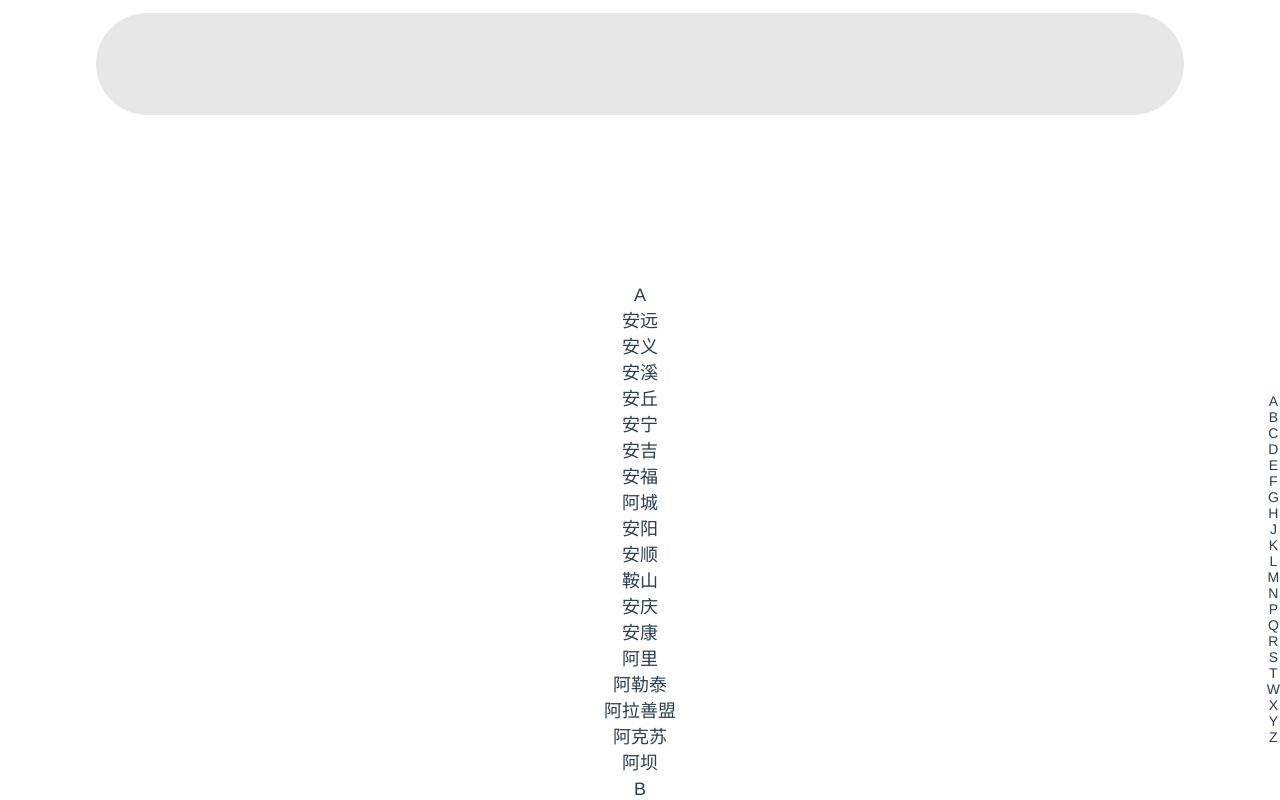
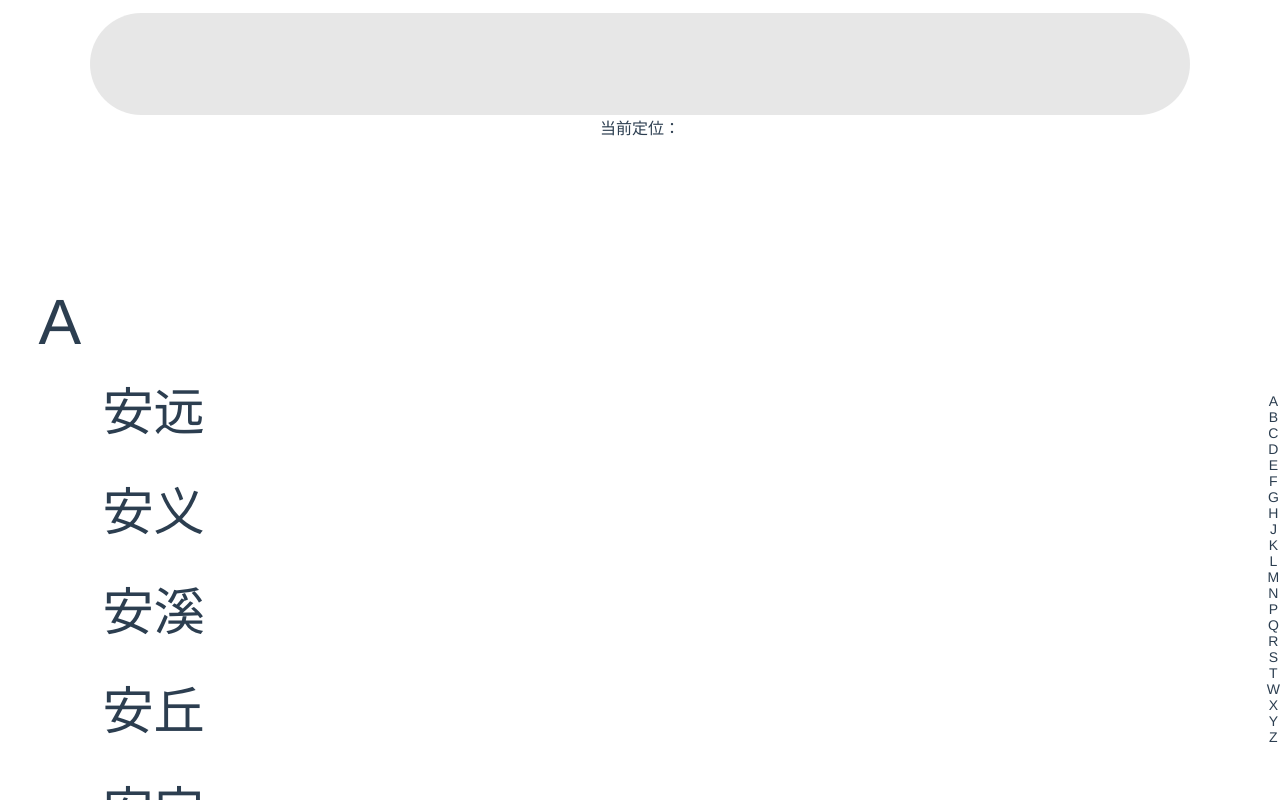
Before and after one commit to xxxxxyn/vueElm, a Vue app: page /address in a window 1280 px wide. Built offline with nearby package versions, Linux system fonts and the light colour scheme.

Commit message:
update Address page

```diff
--- a/src/App.vue
+++ b/src/App.vue
@@ -6,8 +6,6 @@
 
 <script>
 export default {
-
-
 
 }
 
@@ -22,8 +20,6 @@ export default {
   -moz-osx-font-smoothing: grayscale;
   text-align: center;
   color: #2c3e50;
-  /*display: flex;*/
-  /*flex-direction: column;*/
   height: 100vh;
 
 }
--- a/src/components/NavBar.vue
+++ b/src/components/NavBar.vue
@@ -79,7 +79,7 @@
     },
     mounted() {
       //svg颜色变化
-      console.log(this.$route.path)
+      // console.log(this.$route.path)
       for (let i = 0; i < this.$refs.nav.children.length; i++) {
         if (this.$refs.nav.children[i].pathname === this.$route.path) {
           let arr = this.$refs.nav.children[i].querySelectorAll('path')
@@ -101,7 +101,6 @@
 <style scoped>
   #nav {
     position: fixed;
-    /*脱离了flex*/
     bottom: 0;
     background-color: #fff;
     height: 15vw;
--- a/src/router/index.js
+++ b/src/router/index.js
@@ -11,7 +11,6 @@ const routes = [
     name: 'home',
     component: Home,
     children: [
-
     ]
   },
   {
--- a/src/views/Address.vue
+++ b/src/views/Address.vue
@@ -1,12 +1,17 @@
 <template>
   <div id="city">
     <header>
-      <div><input type="text"></div>
-      <div><span>{{this.$store.state.city}}</span></div>
+      <div class="searchCity">
+        <input type="text" @input="inputCity(value)" v-model="value">
+        <ul v-if="value">
+          <li v-for="(item,index) in cityTip" :key="index" @click="selectCity(item)">{{item}}</li>
+        </ul>
+      </div>
+      <div><span>当前定位：</span><span>{{this.$store.state.city}}</span></div>
     </header>
 
     <!--城市列表-->
-    <div id="list" ref="outerBox">
+    <div id="list" ref="outerBox" class="outerBox">
       <div ref="listBox">
         <ul v-for="(item,index) in this.$store.state.cityList" :index="index">{{item.letter}}
           <li v-for="city in item.list" @click="selectCity(city)">{{city}}</li>
@@ -26,14 +31,19 @@
     name: "Address",
     components: {},
     data() {
-      return {}
+      return {
+        value: '',
+        onlyCities: '',
+        cityTip: []
+      }
     },
 
     methods: {
       selectCity: function (city) {
-        this.$store.state.city=city
+        this.$store.state.city = city
+        this.cityTip=[]
+        this.value=''
       },
-
 
       //检测是否触摸到字母导航
       //触摸第一下马上跳到相应位置
@@ -57,13 +67,12 @@
         // console.log(this.$refs.outerBox.scrollTop)
       },
 
-
       //底部距离55px固定，每个16px，pageY拿到松开时候的Y轴坐标可以算出在第几个字母松开
       touchEnd() {
         // console.log(event.changedTouches[0].pageY)
         let y = event.changedTouches[0].pageY;
         let l = window.innerHeight - y - 55
-        console.log(l)
+        // console.log(l)
         let arr = this.$refs.letterList.children
         let sh = 0;
         let targetIndex;
@@ -79,19 +88,41 @@
         this.$refs.outerBox.scrollTop = Math.ceil(sh);
 
 
-      }
+      },
+
+      inputCity(value) {
+        this.cityTip = []
+        if (value) {
+          for (let i = 0; i < this.onlyCities.length; i++) {
+            if (PinyinMatch.match(this.onlyCities[i], value)) {
+              this.cityTip.push(this.onlyCities[i])
+            } else {
+
+            }
+          }
+        }
+
+      },
 
 
     },
 
     mounted() {
-
+      let arr = [], arr1 = []
       this.axios
         .get('http://localhost:8080/city.json')
         .then(res => (
           console.log("cityJson请求成功"),
             this.$store.state.cityList = res.data,
-            console.log(this.$store.state.cityList)
+            arr.push(this.$store.state.cityList.map(function (item) {
+              return item["list"]
+            })),
+            arr[0].map(function (item) {
+              item.map(function (item1) {
+                arr1.push(item1)
+              })
+            }),
+            this.onlyCities = arr1
         ))
         .catch(function (err) {
           console.log(err);
@@ -114,11 +145,33 @@
     height: 22vw;
   }
 
-  input {
+  .searchCity input {
     height: 8vw;
-    width: 85vw;
+    width: 80vw;
+    padding: 0 3vw;
     margin-top: 1vw;
     background-color: rgba(208, 208, 208, 0.51);
+    font-size: 3.5vw;
+  }
+
+  .searchCity ul{
+    position: absolute;
+    left: 50%;
+    transform: translateX(-50%);
+    top: 9.5vw;
+    width: 100vw;
+    height: 80vh;
+    background-color: #ffffff;
+    overflow: scroll;
+    z-index: 123;
+  }
+
+  .searchCity li{
+    font-size: 5vw;
+  }
+
+  .outerBox{
+    position: relative;
   }
 
   #list {
@@ -129,12 +182,16 @@
 
 
   #list ul {
-    padding: 3px 0 2px 0;
+    padding: 3px 0 2px 3vw;
+    text-align: left;
+    font-size: 5vw;
   }
 
-  #list > div {
+  #list ul li{
+    padding: 1vw 0 1vw 5vw;
+    font-size: 4vw;
+  }
 
-  }
 
   .letterList {
     position: fixed;
--- a/src/views/ShopMenu.vue
+++ b/src/views/ShopMenu.vue
@@ -3,6 +3,7 @@
 
   <div class="menuBox" ref="outest">
     <div class="shopTopBox" ref='shopTopBox' :class="{pullDownBox:pullDown}" @touchmove.prevent>
+      <button class="goBack" @click="goBack()"><</button>
       <div class="coverImg">
         <img
           :src="encodeURI('https://fuss10.elemecdn.com/'+shopInfo.image_path +'?imageMogr/format/webp/thumbnail/!130x130r/gravity/Center/crop/130x130/')"
@@ -32,7 +33,7 @@
         </div>
       </div>
 
-      <!--下拉显示.不在ShopTopBox里面，因为打开后要占满剩余高度-->
+      <!--下拉显示.不在ShopTopBox里面，因为打开后要占满剩余高度。并且要拉回到最顶部-->
       <div class='activityDetailed' v-show='pullDown' @touchmove.prevent>
         <div class="title1"><h3>优惠</h3>
           <p @click.stop.prevent="openActivities()">∧</p></div>
@@ -93,13 +94,17 @@
     },
     methods: {
 
+      goBack:function(){
+        this.$router.push('/');
+      },
+
       getShopInfo: function () {
         let obj
         this.axios
           .get('http://localhost:8080/api/api_shop_info.json')
           .then(res => (
             obj = res.data,
-              console.log("shop_info.json请求成功"),
+              // console.log("shop_info.json请求成功"),
               this.shopInfo = obj,
               this.$store.state.currentShopID = this.shopInfo.id,
               this.$store.state.currentMinPrice = this.shopInfo.float_minimum_order_amount,
@@ -198,7 +203,7 @@
 
     watch: {
       '$store.state.sideBarIndex': function (newIndex) {
-        console.log('检测到sideBarIndex改变')
+        // console.log('检测到sideBarIndex改变')
         let scrollTop = 0
         for (let i = 0; i < newIndex; i++) {
           scrollTop += this.$refs.child.$refs.foodBoxList[i].offsetHeight
@@ -206,6 +211,12 @@
         // console.log(scrollTop)
         this.$refs.outest.scrollTop = scrollTop + this.$refs.shopTopBox.offsetHeight
       },
+
+      "pullDown":function () {
+        if(this.pullDown){
+          this.$refs.outest.scrollTop=0
+        }
+      }
 
     }
 
@@ -220,6 +231,18 @@
     flex-direction: column;
     overflow: auto;
     height: 70vw;
+    position: relative;
+  }
+
+  .shopTopBox .goBack{
+    position: absolute;
+    top: 5vw;
+    left: 5vw;
+    height: 7vw;
+    width: 7vw;
+    font-size: 7vw;
+    background-color: rgba(255, 255, 255, 0);
+    transform:scale(0.7,1);
   }
 
   .pullDownBox {
@@ -229,7 +252,7 @@
   .coverImg {
     background-color: skyblue;
     height: 40vw;
-    overflow: hidden
+    overflow: hidden;
   }
 
   .coverImg img {
@@ -245,6 +268,10 @@
     -ms-transform: translateX(-50%);
     -o-transform: translateX(-50%);
     transform: translateX(-50%);
+  }
+
+  .shopInfo{
+    position: relative;
   }
 
   .shopInfo .line1 {
```
Also changed, not shown: src/store/index.js (+0 -11 lines), src/views/Home.vue (+6 -12 lines), 1 other file (tests, documents, lock files or other folders).
